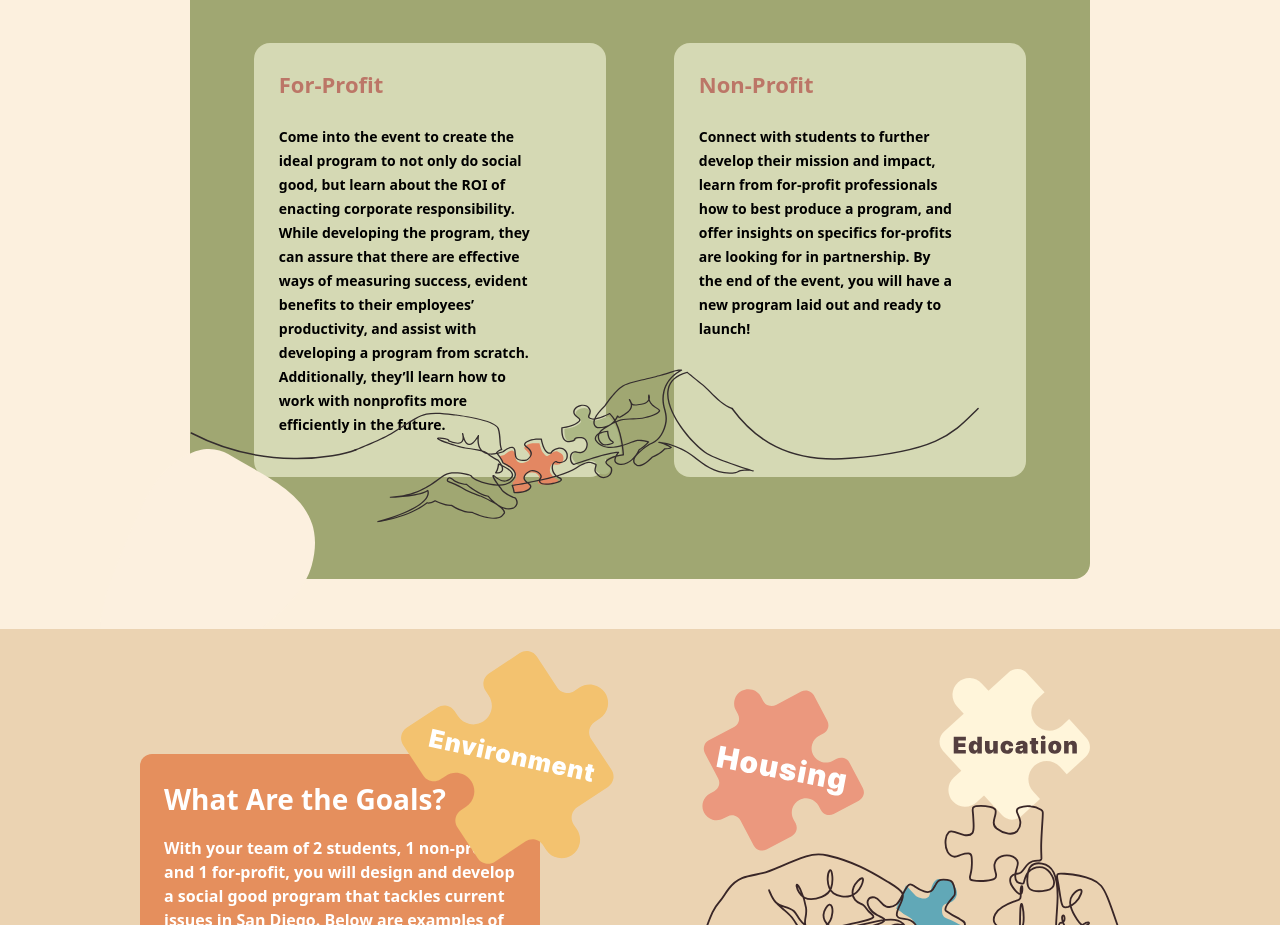
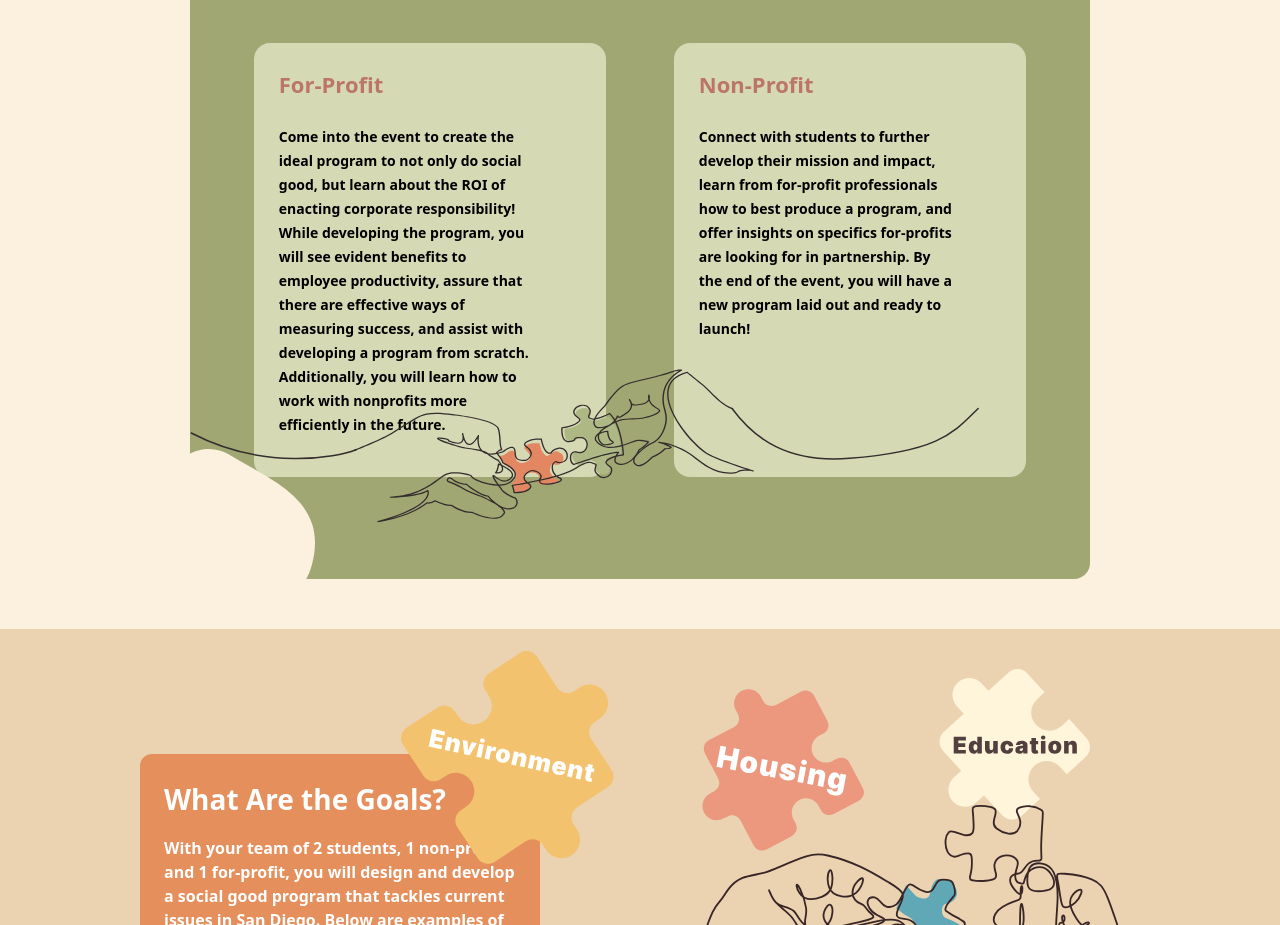
Before and after one commit to treasure-hacks/cause-hackathon-site, a Next.js app: page / in a window 1280 px wide. Shown: the part 2271-3196 px from the top of the page. Built offline with nearby package versions, Linux system fonts and the light colour scheme.

Commit message:
fix for profit section grammar

```diff
--- a/components/OrganizationSection.js
+++ b/components/OrganizationSection.js
@@ -9,9 +9,9 @@ export function OrganizationSection(props){
                     <div className="delimitationred lg:w-[42%] md:w-[47%] w-[80%] bg-[hsl(67,33%,78%)] md:p-[3%] p-[7%] rounded-2xl md:mb-0 mb-6">
                         <h3 className="text-[hsl(11,39%,57%)]  font-bold mb-6 delimitationyellow">For-Profit</h3>
                         <p className=" mb-[5%] md:w-[85%] w-full delimitationpurple">
-                        Come into the event to create the ideal program to not only do social good, but learn about the ROI of enacting corporate responsibility.
-                         While developing the program, they can assure that there are effective ways of measuring success, evident benefits to their employees’ productivity,
-                         and assist with developing a program from scratch. Additionally, they’ll learn how to work with nonprofits more efficiently in the future.
+                        Come into the event to create the ideal program to not only do social good, but learn about the ROI of enacting corporate responsibility!
+                         While developing the program, you will see evident benefits to employee productivity, assure that there are effective ways of measuring success,
+                         and assist with developing a program from scratch. Additionally, you will learn how to work with nonprofits more efficiently in the future.
                         </p>
                     </div>
 
```
